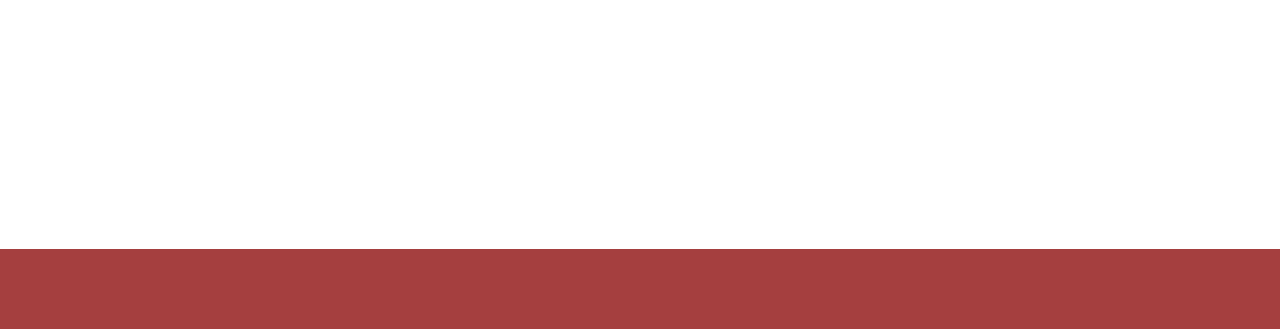
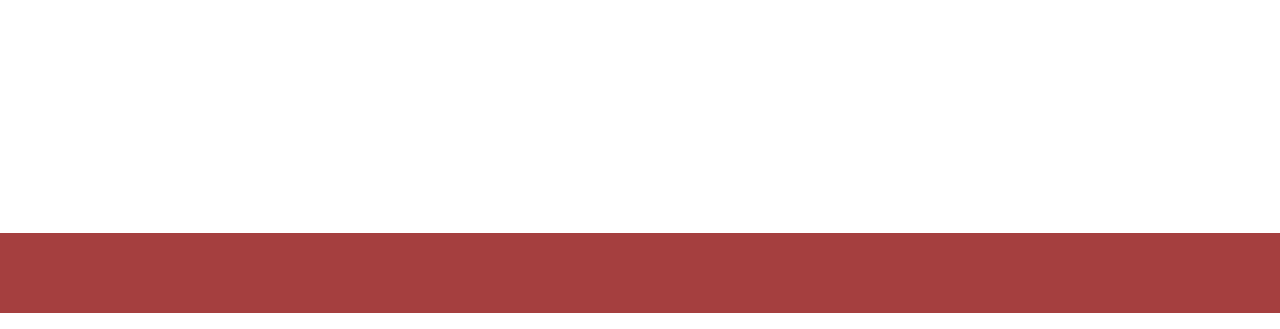
Before and after one commit to youseff11/ACU-MASTERS, a plain HTML site: page index.html in a window 1280 px wide. Shown: the part 567-896 px from the top of the page. Drawn offline with Linux system fonts and the light colour scheme.

Commit message:
style.css

```diff
--- a/style.css
+++ b/style.css
@@ -64,7 +64,7 @@ body{
 }
 .hero-box{
  width: 90%;
-height: 85vh;
+height: 83vh;
  margin-left: auto;
  margin-right: auto;
 }
```
